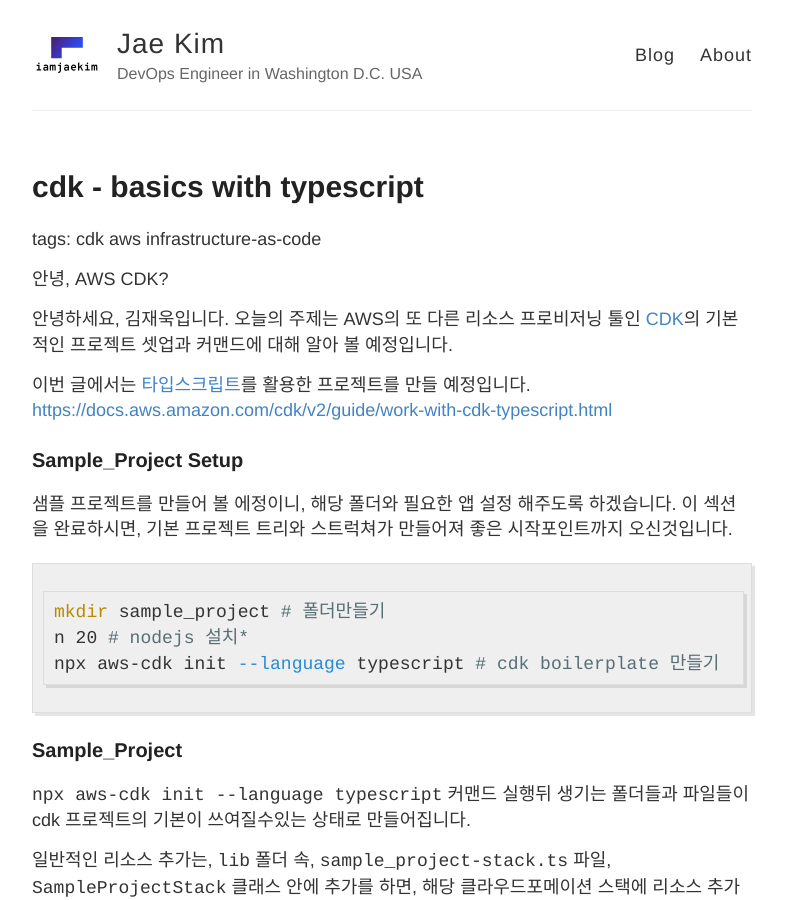
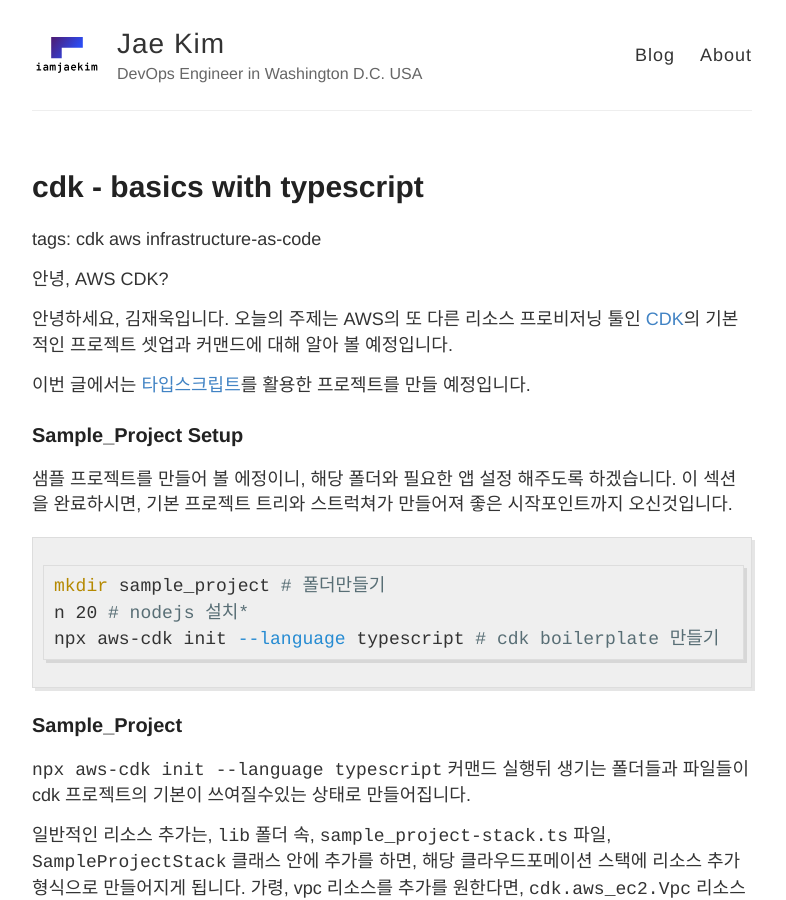
Before and after one commit to iamjaekim/iamjaekim.github.io, a Jekyll site: the page built from _posts/2023-12-20-cdk-pt2.md, in a window 1280 px wide and 900 px high. Shown: the whole window, without its empty margins (248-1034 px from the left). Built offline with Jekyll 4.4.1, drawn with Linux system fonts in a browser that asks for light colours.

```diff
--- a/_posts/2023-12-20-cdk-pt2.md
+++ b/_posts/2023-12-20-cdk-pt2.md
@@ -14,7 +15,6 @@ date: 2023-12-20T20:35:40.992Z
 안녕하세요, 김재욱입니다. 오늘의 주제는 AWS의 또 다른 리소스 프로비저닝 툴인 [CDK](https://docs.aws.amazon.com/cdk/latest/guide/home.html)의 기본적인 프로젝트 셋업과 커맨드에 대해 알아 볼 예정입니다.
 
 이번 글에서는 [타입스크립트](https://www.typescriptlang.org/)를 활용한 프로젝트를 만들 예정입니다.
-<https://docs.aws.amazon.com/cdk/v2/guide/work-with-cdk-typescript.html>
 
 ### Sample_Project Setup
 
```
Also changed, not shown: other parts of _posts/2023-12-20-cdk-pt2.md (+1 -0 lines).
